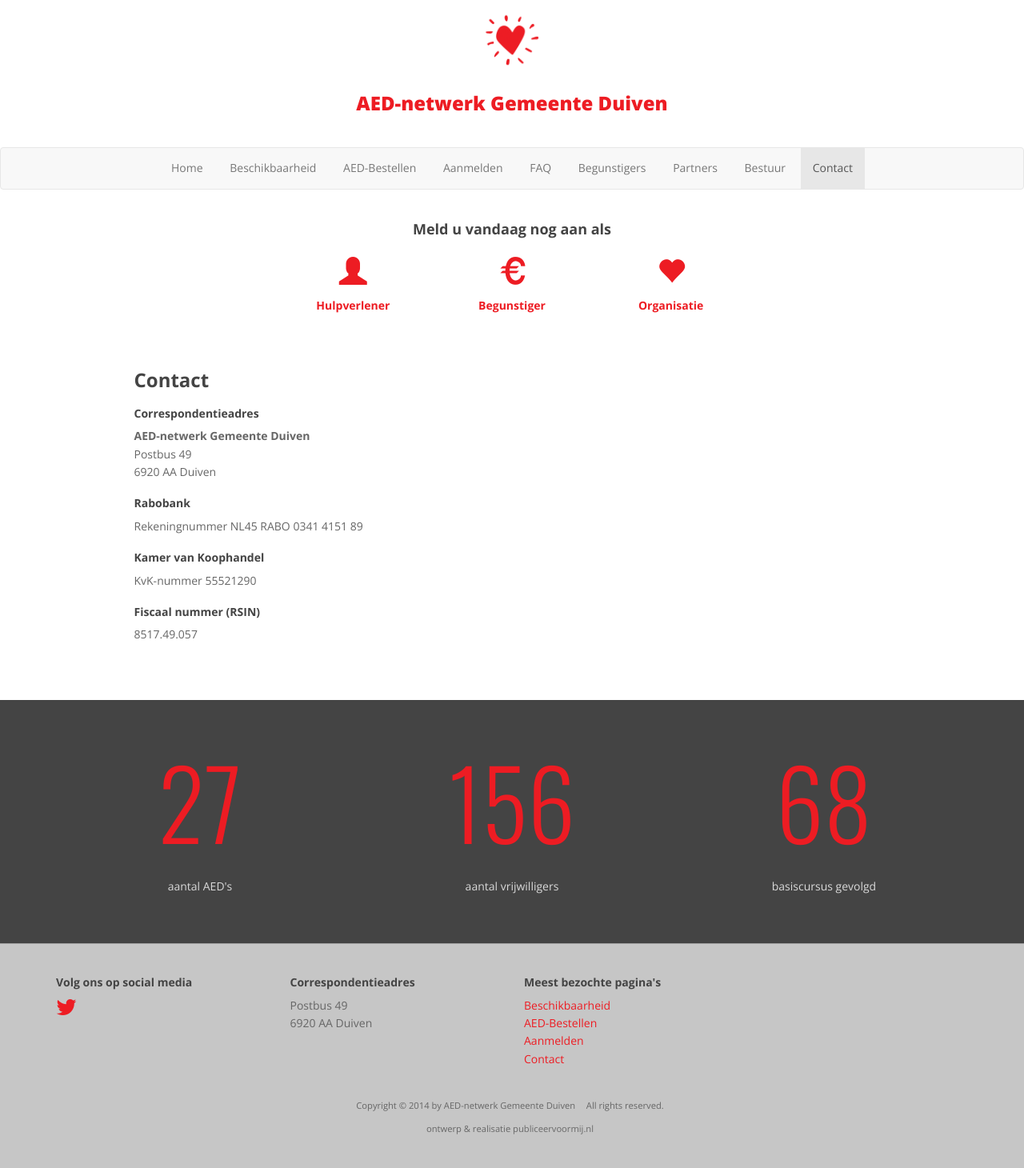
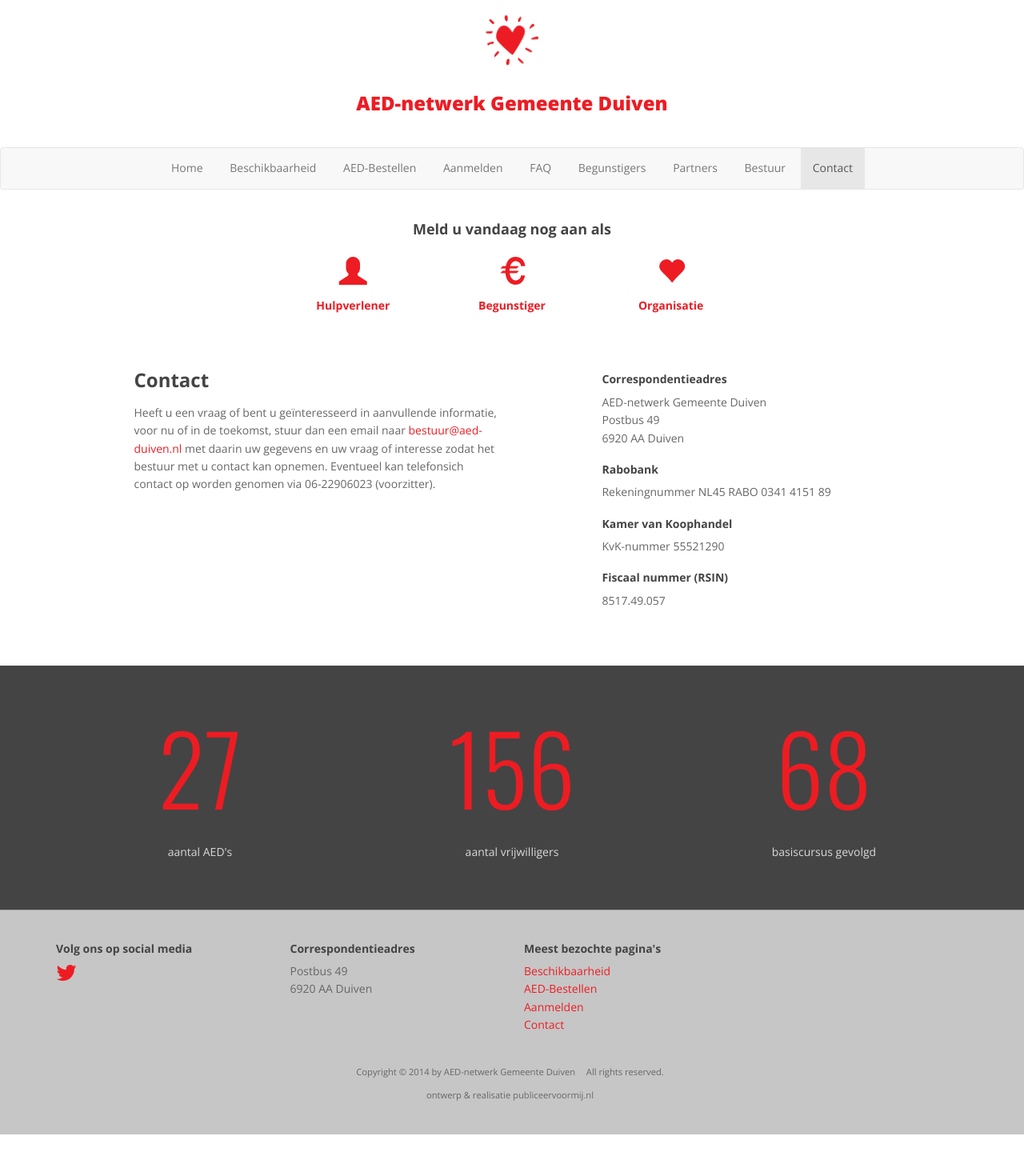
Before and after one commit to theotheu/aed-duiven, a Jekyll site: the page built from contact.md, in a window 1280 px wide. Shown: the whole page at 80% size. Built offline with Jekyll 4.4.1, drawn with Linux system fonts in a browser that asks for light colours; nearby versions of some CDN libraries; some web fonts are replaced; after the commit the page ends 1418 px from its top, so only the background shows below that.

Commit message:
correcties Werner pagina contact en bestuur

```diff
--- /dev/null
+++ b/_includes/contact.html
@@ -0,0 +1,22 @@
+<h3>Correspondentieadres</h3>
+
+<ul class="list-unstyled">
+	<li>AED-netwerk Gemeente Duiven</li>
+	<li>Postbus 49</li>
+	<li>6920 AA  Duiven</li>
+</ul>
+
+<h3>Rabobank</h3>
+<ul class="list-unstyled">
+	<li>Rekeningnummer NL45 RABO 0341 4151 89</li>
+</ul>
+
+<h3>Kamer van Koophandel</h3>
+<ul class="list-unstyled">
+	<li>KvK-nummer 55521290</li>
+</ul>
+
+<h3>Fiscaal nummer (RSIN)</h3>
+<ul class="list-unstyled">
+	<li>8517.49.057</li>
+</ul>
--- /dev/null
+++ b/_layouts/contact.html
@@ -0,0 +1,15 @@
+---
+layout: default
+---
+{% include aanmelden.html param="list-inline text-center" %}
+<section class="container" id="content">
+	<div class="row">
+		<div class="col-md-5 col-md-offset-1">
+			<h1>{{ page.title }}</h1>
+			{{ content }}
+		</div>
+		<div class="col-md-4 col-md-offset-1">
+			{% include contact.html %}
+		</div>
+	</div>
+</section>
--- a/contact.md
+++ b/contact.md
@@ -1,23 +1,7 @@
 ---
-layout: page
+layout: contact
 title: Contact
 active: Contact
 class: contact lijst
 ---
-###Correspondentieadres
-
-* **AED-netwerk Gemeente Duiven**
-* Postbus 49
-* 6920 AA  Duiven
-
-###Rabobank
-
-* Rekeningnummer NL45 RABO 0341 4151 89
-
-###Kamer van Koophandel
-
-* KvK-nummer 55521290
-
-###Fiscaal nummer (RSIN)
-
-* 8517.49.057
+Heeft u een vraag of bent u geïnteresseerd in aanvullende informatie, voor nu of in de toekomst, stuur dan een email naar [bestuur@aed-duiven.nl](mailto:bestuur@aed-duiven.nl){: target="_blank"} met daarin uw gegevens en uw vraag of interesse zodat het bestuur met u contact kan opnemen. Eventueel kan telefonsich contact op worden genomen via 06-22906023 (voorzitter).
```
Also changed, not shown: bestuur.md (+7 -9 lines).
